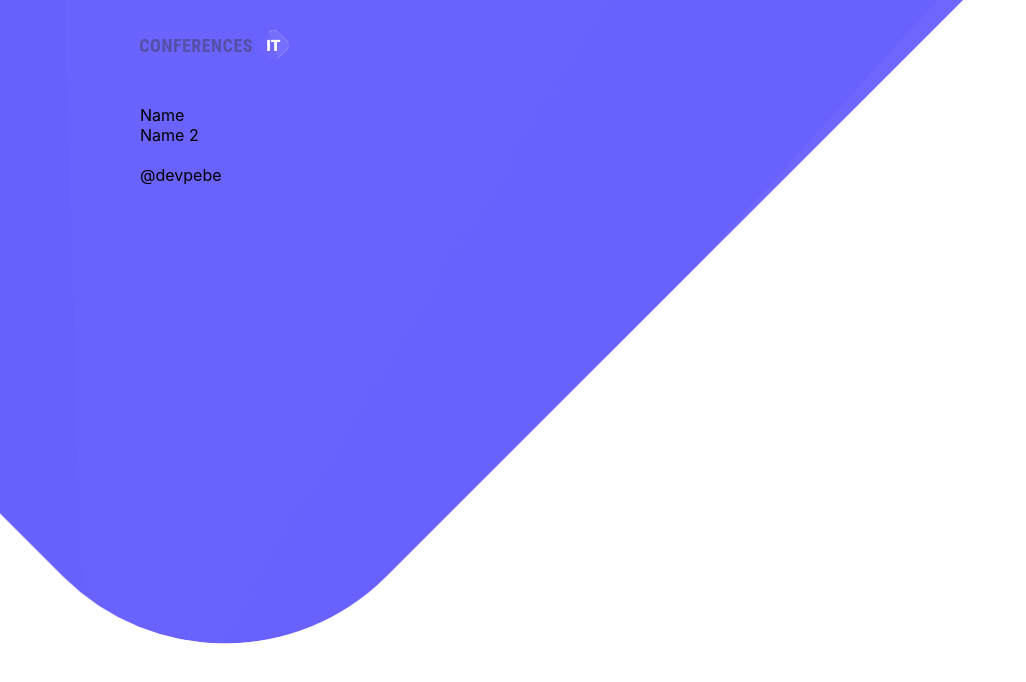
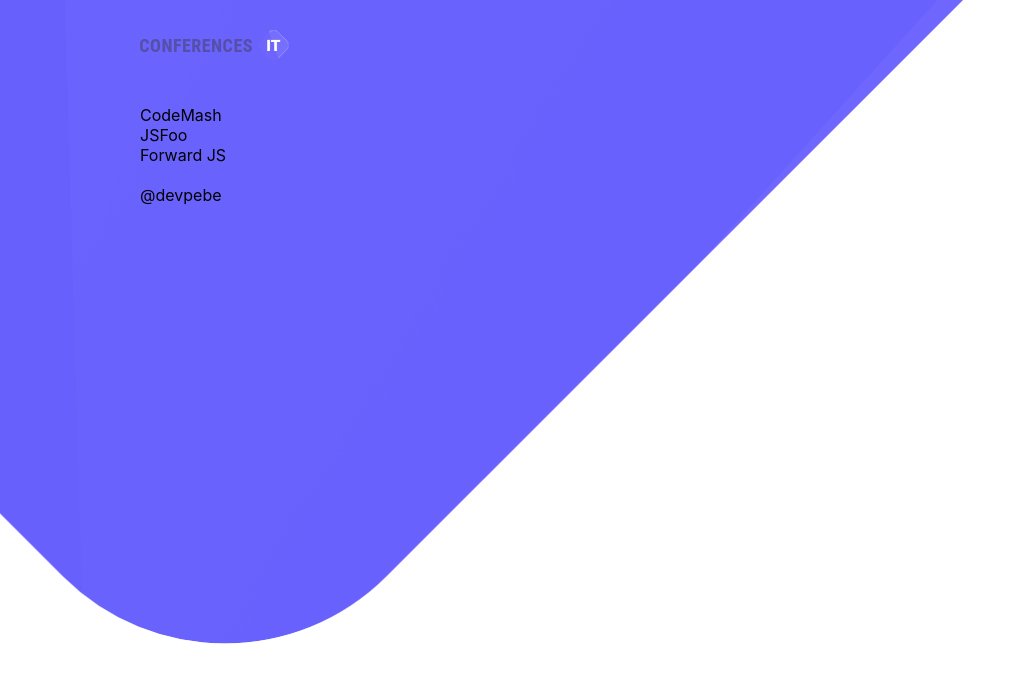
Before and after one commit to pbasiak/conferencesit, a React (Create React App) app: page / in a window 1280 px wide. Shown: the top 682 px of the page, without its empty margins (0-1026 px from the left). Built offline with nearby package versions, Linux system fonts and the light colour scheme.

Commit message:
Add example data

```diff
--- a/src/conferences.js
+++ b/src/conferences.js
@@ -1,4 +1,23 @@
 export const conferencesList = [
-    { "name": "Name" },
-    { "name": "Name 2" }
+    {
+        "name": "CodeMash",
+        "location": "Sandusky, Ohio",
+        "date": "08.01.2019",
+        "submission_deadline": "31.08.2018",
+        "url": "http://www.codemash.org/",
+    },
+    {
+        "name": "JSFoo",
+        "location": "Pune, India",
+        "date": "10.01.2019",
+        "submission_deadline": "31.09.2018",
+        "url": "https://jsfoo.in/2019-pune/",
+    },
+    {
+        "name": "Forward JS",
+        "location": "San Francisco, California",
+        "date": "24.01.2019",
+        "submission_deadline": "01.08.2018",
+        "url": "https://forwardjs.com/",
+    },
 ];
```
